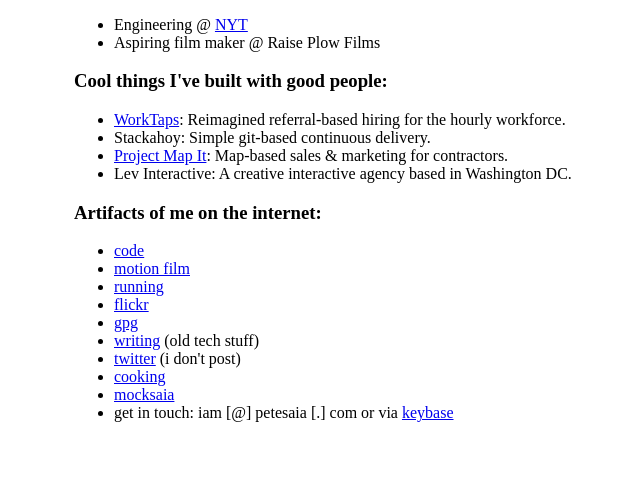
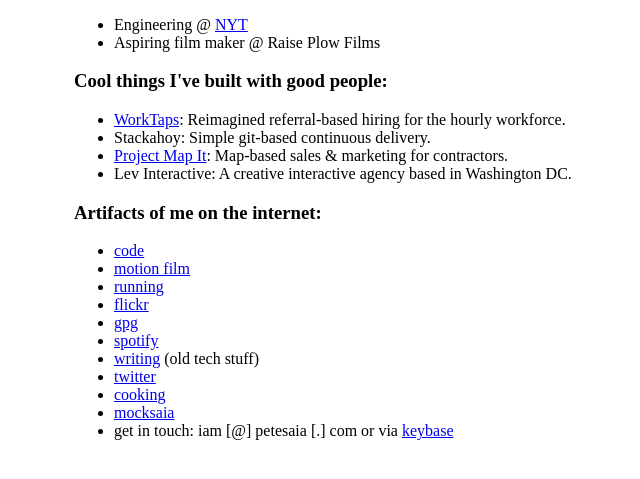
Before and after one commit to psaia/petesaia.com, a plain HTML site: page index.html in a window 1280 px wide. Shown: the part 241-720 px from the top of the page, without its empty margins (62-702 px from the left). Drawn offline with Linux system fonts and the light colour scheme.

Commit message:
Update index.html

```diff
--- a/index.html
+++ b/index.html
@@ -31,8 +31,9 @@
     <li><a href="https://connect.garmin.com/modern/profile/iisthesloth">running</a></li>
     <li><a href="https://www.flickr.com/photos/petesaia/">flickr</a></li>
     <li><a href="https://github.com/psaia/dotfiles/blob/master/public.asc">gpg</a></li>
+    <li><a href="https://open.spotify.com/user/petesaia?si=53cdf71712a2461f">spotify</a></li>
     <li><a href="https://medium.com/@PS_">writing</a> (old tech stuff)</li>
-    <li><a href="https://twitter.com/petesaia">twitter</a> (i don't post)</li>
+    <li><a href="https://twitter.com/petesaia">twitter</a></li>
     <li><a href="/recipes">cooking</a></li>
     <li><a href="https://moksaia.com">mocksaia</a></li>
     <li>get in touch: iam [@] petesaia [.] com or via <a href="https://keybase.io/iisthesloth">keybase</a></li>
```
